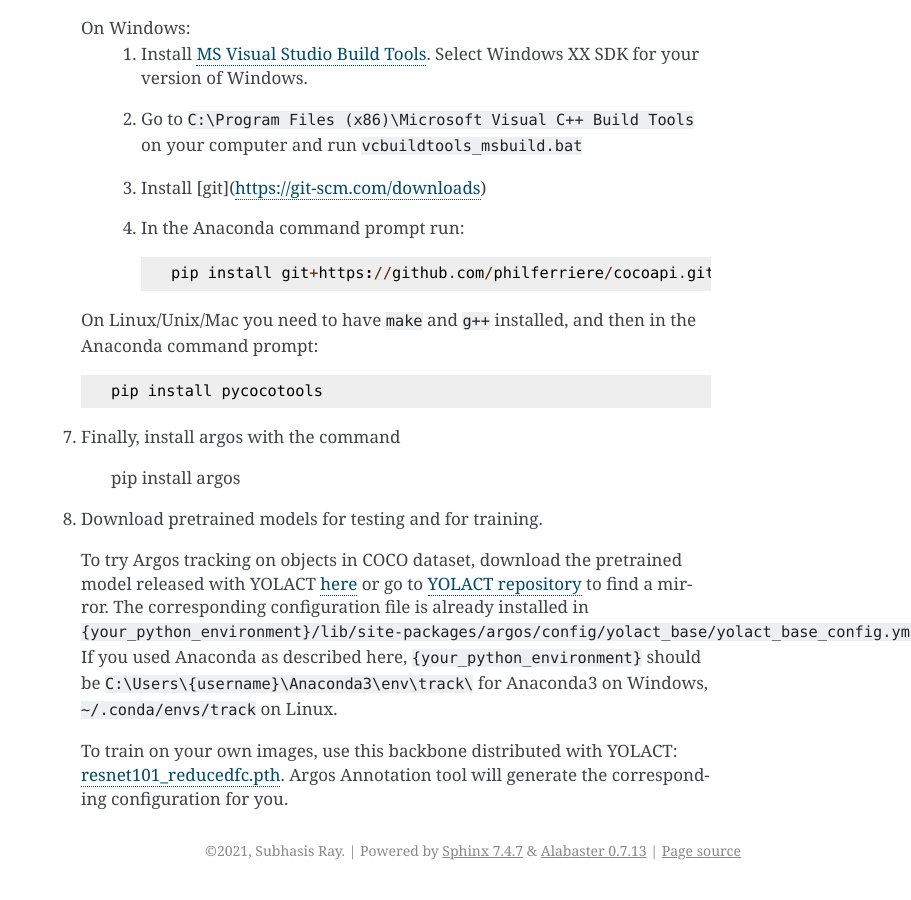
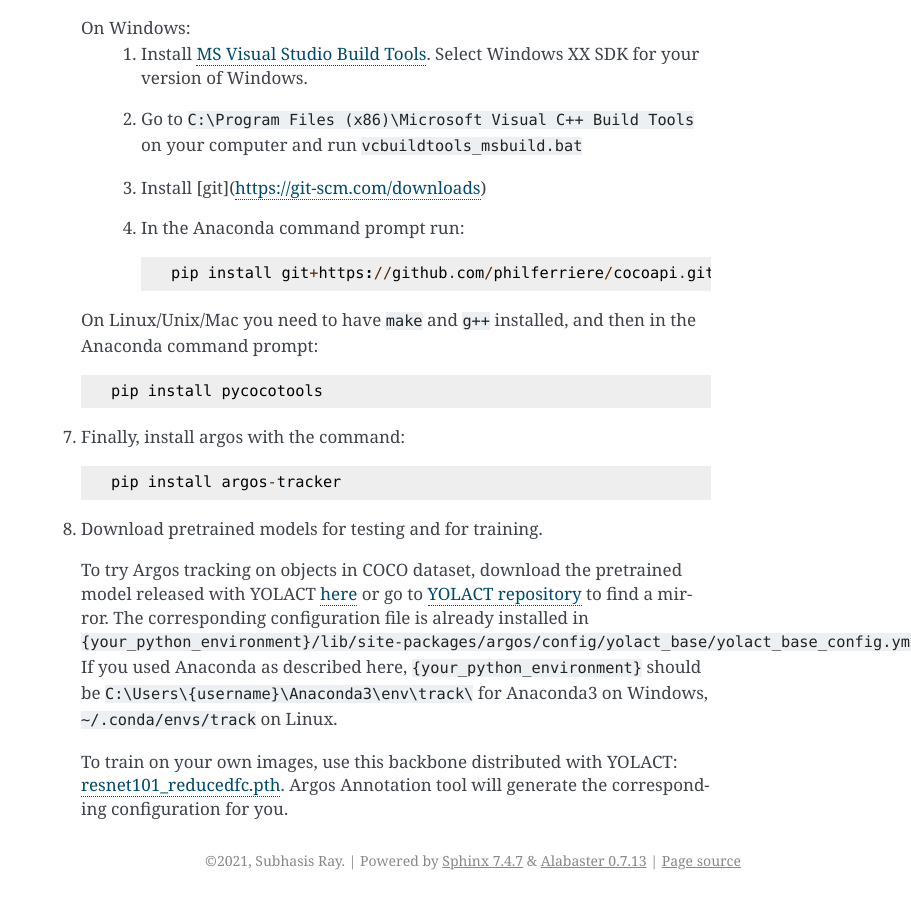
Before and after one commit to subhacom/argos, a Sphinx documentation site: the page built from doc/install.rst, in a window 1280 px wide and 900 px high, scrolled down 798 px. Shown: the whole window, without its empty margins (369-1280 px from the left). Built offline with Sphinx 7.4.7, drawn with Linux system fonts in a browser that asks for light colours.

Commit message:
Renamed package to argos-tracker to avoid name collision on PyPI.

```diff
--- a/doc/install.rst
+++ b/doc/install.rst
@@ -54,9 +54,9 @@
      pip install pycocotools
 
 
-7. Finally, install argos with the command
+7. Finally, install argos with the command::
 
-       pip install argos
+       pip install argos-tracker
 
 8. Download pretrained models for testing and for training.
 
--- a/setup.py
+++ b/setup.py
@@ -31,8 +31,8 @@
     ),
 ]
 setup(
-    name="argos-subhacom",
-    version="0.0.1-1",
+    name="argos-tracker",
+    version="0.1.0-1",
     author="Subhasis Ray",
     author_email="ray.subhasis@gmail.com",
     description="Software utility for tracking multiple objects (animals) in a video.",
```
Also changed, not shown: README.md (+3 -2 lines).
